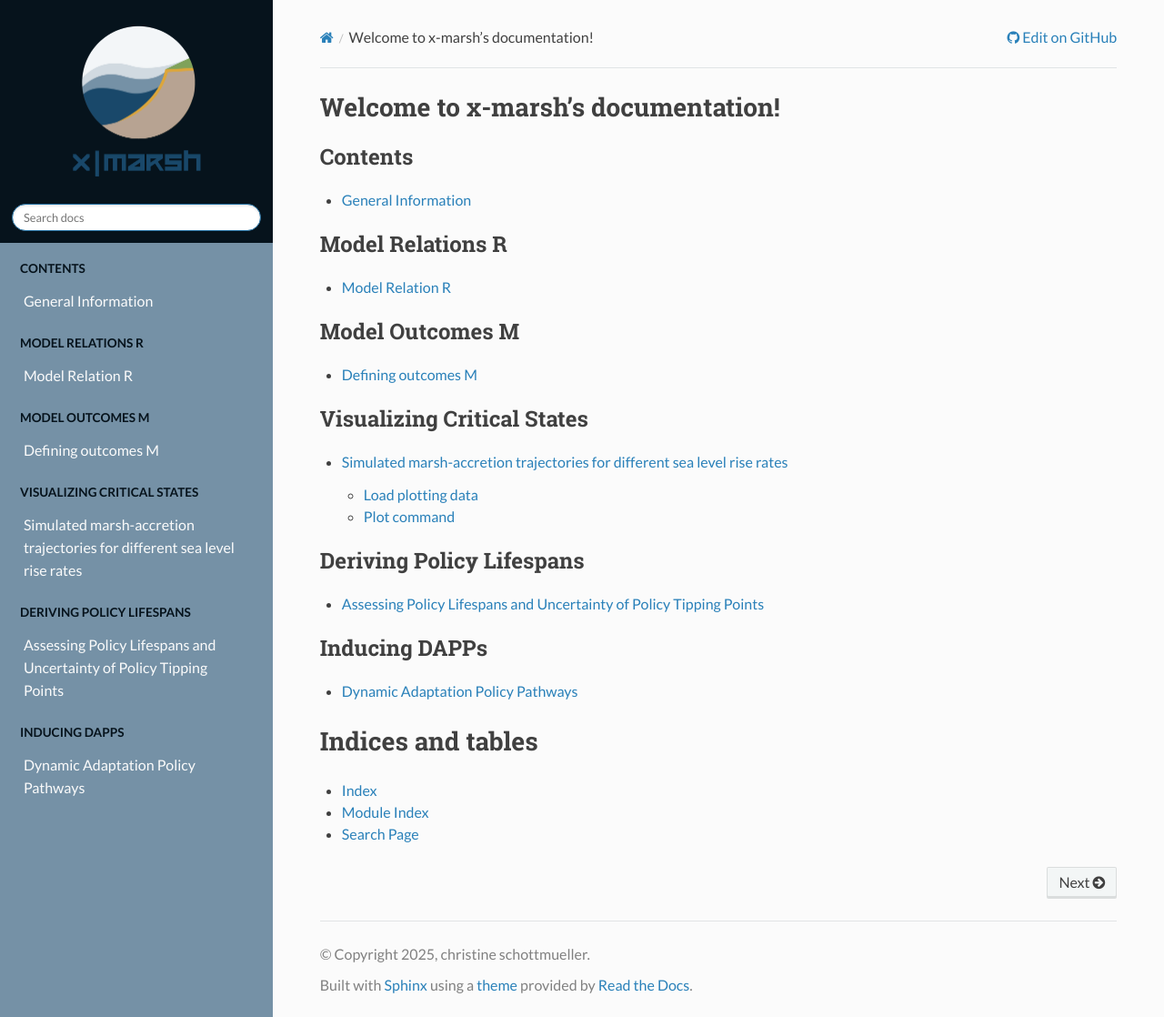
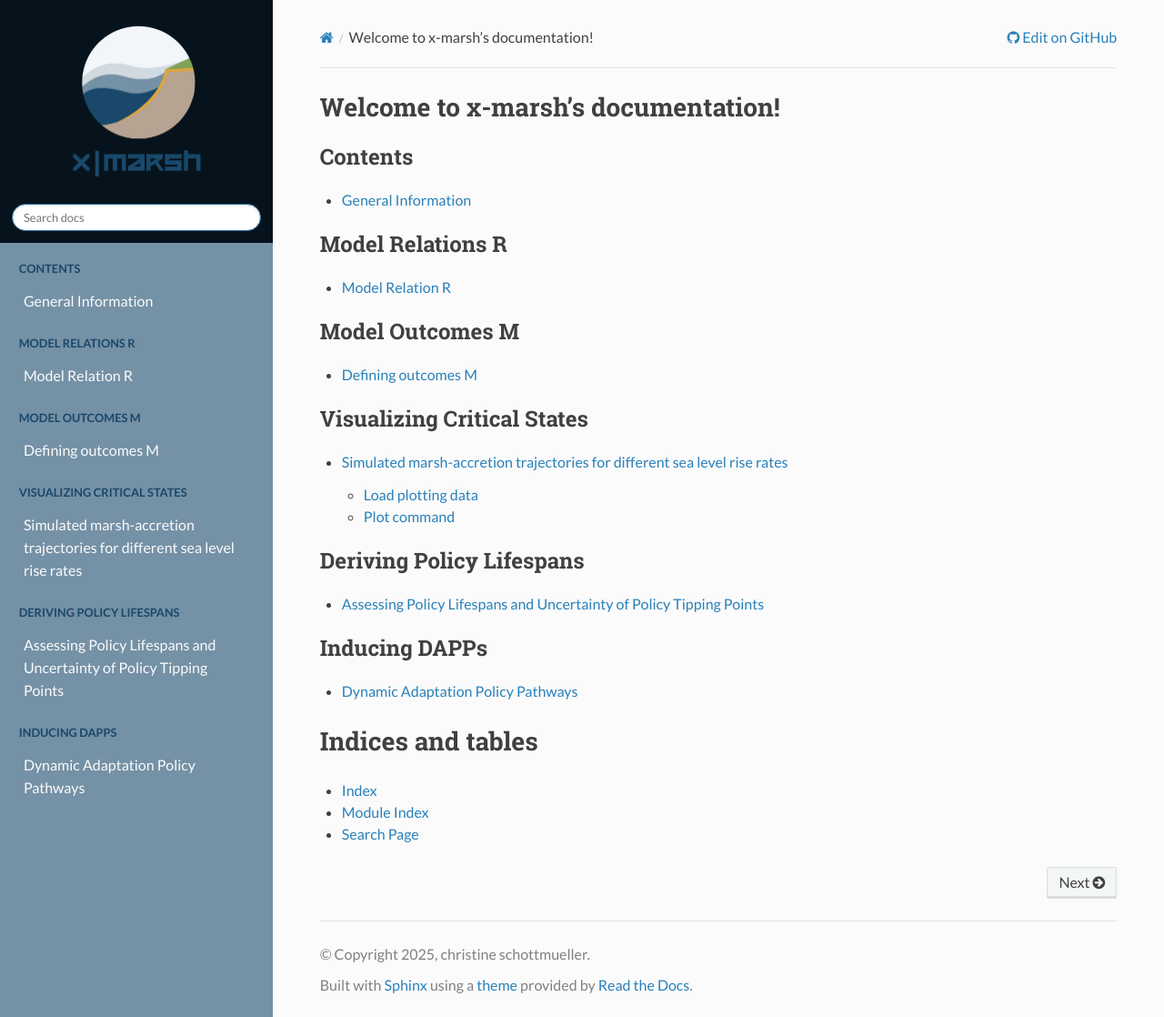
Before and after one commit to christineschottmueller/x-marsh, a Sphinx documentation site: the page built from docs/index.rst, in a window 1280 px wide and 1118 px high. Shown: the whole window at 91% size. Built offline with Sphinx 7.4.7 and the Read the Docs theme 3.1.0, drawn with Linux system fonts in a browser that asks for light colours.

Commit message:
Update custom.css

```diff
--- a/docs/_static/custom.css
+++ b/docs/_static/custom.css
@@ -15,11 +15,11 @@ body {
 }
 /* CONTENTS Feld */
 .wy-menu-vertical p.caption {
-  color: #06131c;
+  color: #19486A;
   line-height: 32px;
   font-weight: 700;
   text-transform: uppercase;
-  font-size: 85%;
+  font-size: 80%;
   white-space: nowrap;
 }
 /*  Logo */
@@ -78,5 +78,6 @@ body {
 
 
 .wy-body-for-nav {
+  background: left repeat-y #fcfcfc;
   background-color: #19486A;
 }
```
